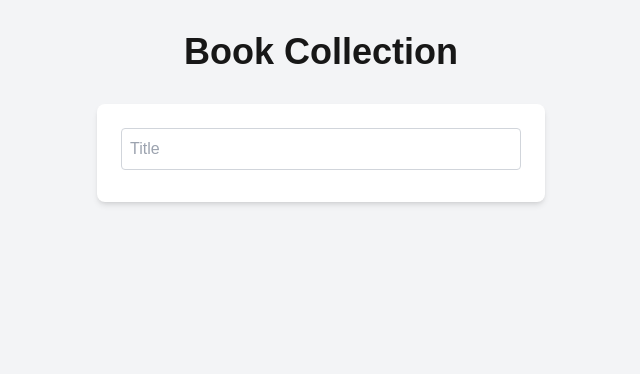
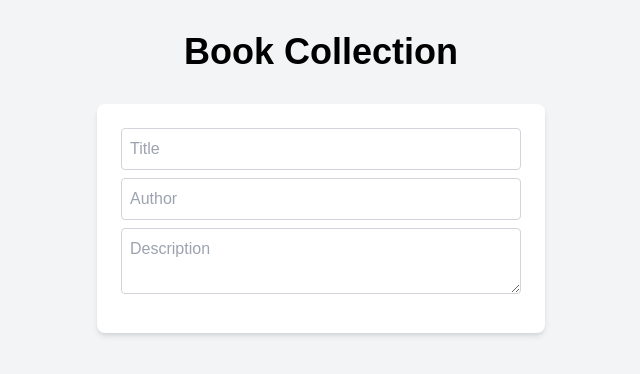
Before and after one commit to reynaroma/CRUD, a Next.js app in the folder book-collection/: page / in a window 1280 px wide. Shown: the top 374 px of the page, without its empty margins (319-959 px from the left). Built offline with nearby package versions, Linux system fonts and the light colour scheme; no server answers; the database is empty.

Commit message:
Configure the tailwind config and add new input elements and textarea

```diff
--- a/book-collection/app/page.tsx
+++ b/book-collection/app/page.tsx
@@ -37,7 +37,7 @@ export default function Home() {
   };
 
   return (
-    <div className="min-h-screen bg-gray-100 p-8">
+    <div className="min-h-screen bg-gray-100 text-black p-8">
       <h1 className="text-4xl font-bold text-center mb-8">Book Collection</h1>
       <div className="bg-white p-6 rounded-lg shadow-md max-w-md mx-auto mb-8">
         <input
@@ -45,6 +45,16 @@ export default function Home() {
           placeholder="Title"
           value={title}
           onChange={(e) => setTitle(e.target.value)} />
+        <input
+          className="w-full p-2 mb-2 border border-gray-300 rounded"
+          placeholder="Author"
+          value={author}
+          onChange={(e) => setAuthor(e.target.value)} />
+        <textarea
+          className="w-full p-2 mb-2 border border-gray-300 rounded"
+          placeholder="Description"
+          value={description}
+          onChange={(e) => setDescription(e.target.value)} />
       </div>
     </div>
   );
```
Also changed, not shown: book-collection/tailwind.config.ts (+7 -6 lines).
